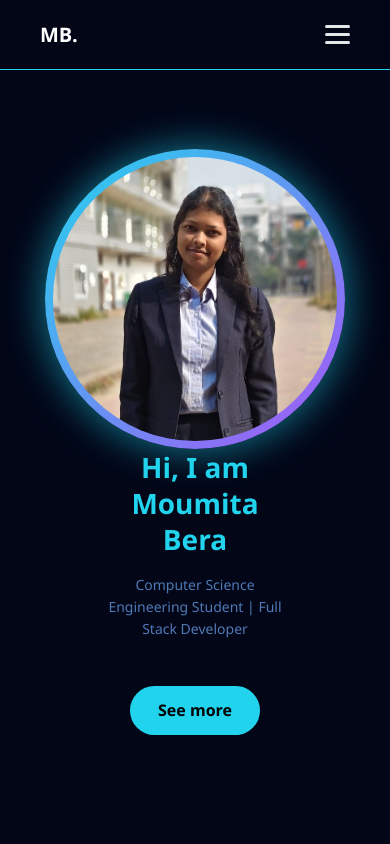
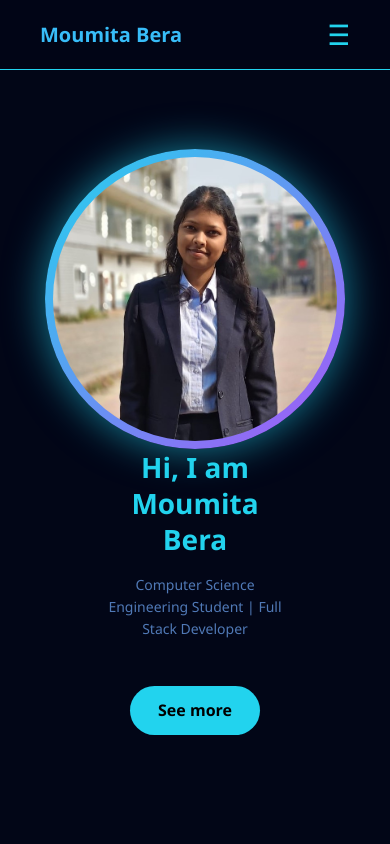
Before and after one commit to moumitaabera/portfolio, a Next.js app: page / in a window 390 px wide. Shown: the top 844 px of the page. Built offline with nearby package versions, Linux system fonts and the light colour scheme.

Commit message:
updated portfolio

```diff
--- a/src/app/globals.css
+++ b/src/app/globals.css
@@ -890,3 +890,35 @@ body {
     height: 220px !important;
   }
 }
+
+
+
+
+.hamburger {
+  display: none;
+  font-size: 28px;
+  color: #22d3ee;
+  cursor: pointer;
+}
+
+/* Mobile */
+@media (max-width: 768px) {
+  .hamburger {
+    display: block;
+  }
+
+  .nav-links {
+    position: absolute;
+    top: 70px;
+    right: 0;
+    background: #020617;
+    width: 100%;
+    flex-direction: column;
+    align-items: center;
+    display: none;
+  }
+
+  .nav-links.active {
+    display: flex;
+  }
+}
--- a/src/components/Navbar.jsx
+++ b/src/components/Navbar.jsx
@@ -2,37 +2,28 @@
 import { useState } from "react";
 
 export default function Navbar() {
-  const [open, setOpen] = useState(false);
+  const [menuOpen, setMenuOpen] = useState(false);
 
   return (
     <nav className="navbar">
-      {/* LEFT */}
-      {/* <div className="logo">MB.</div> */}
+      {/* Left */}
+      <div className="logo">Moumita Bera</div>
 
-      <div
-    style={{
-    fontWeight: "bold",
-    fontSize: "20px",
-    color: "#ffffff", // light blue
-    }}
->
-  MB.
-</div>
-
-      {/* RIGHT (DESKTOP) */}
-      <ul className={`nav-links ${open ? "active" : ""}`}>
-        <li><a href="#about" onClick={() => setOpen(false)}>About</a></li>
-        <li><a href="#skills" onClick={() => setOpen(false)}>Skills</a></li>
-        <li><a href="#projects" onClick={() => setOpen(false)}>Projects</a></li>
-        <li><a href="#resume" onClick={() => setOpen(false)}>Resume</a></li>
-        <li><a href="#contact" onClick={() => setOpen(false)}>Contact</a></li>
+      {/* Menu */}
+      <ul className={`nav-links ${menuOpen ? "active" : ""}`}>
+        <li><a href="#about" onClick={() => setMenuOpen(false)}>About</a></li>
+        <li><a href="#skills" onClick={() => setMenuOpen(false)}>Skills</a></li>
+        <li><a href="#projects" onClick={() => setMenuOpen(false)}>Projects</a></li>
+        <li><a href="#resume" onClick={() => setMenuOpen(false)}>Resume</a></li>
+        <li><a href="#contact" onClick={() => setMenuOpen(false)}>Contact</a></li>
       </ul>
 
-      {/* HAMBURGER */}
-      <div className="hamburger" onClick={() => setOpen(!open)}>
-        <span></span>
-        <span></span>
-        <span></span>
+      {/* Hamburger / Cross */}
+      <div
+        className="hamburger"
+        onClick={() => setMenuOpen(!menuOpen)}
+      >
+        {menuOpen ? "✖" : "☰"}
       </div>
     </nav>
   );
--- a/src/components/Resume.jsx
+++ b/src/components/Resume.jsx
@@ -4,7 +4,7 @@ export default function Resume() {
       <h2>Resume</h2>
 
       <p className="resume-text">
-        You can view or download my resume below.
+        You can view my resume below.
       </p>
 
       <div className="resume-actions">
```
